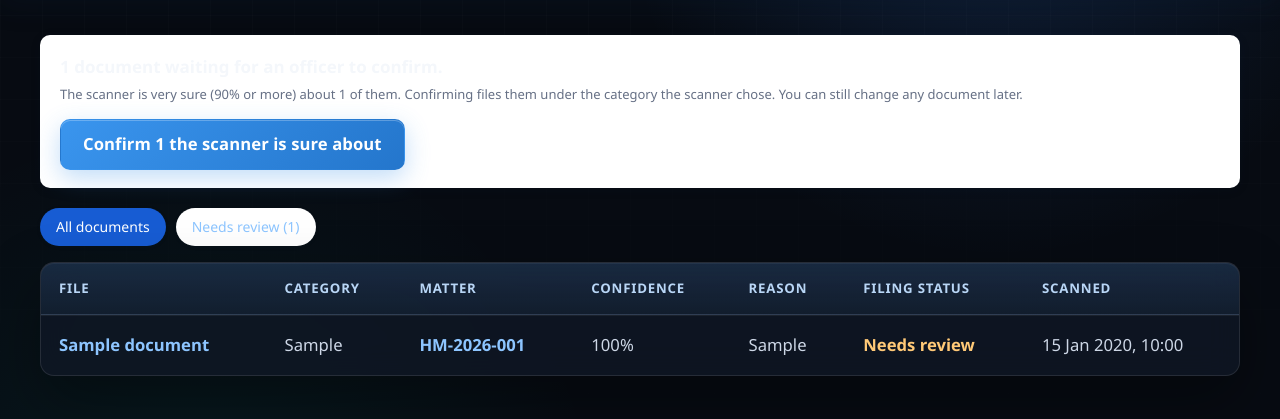
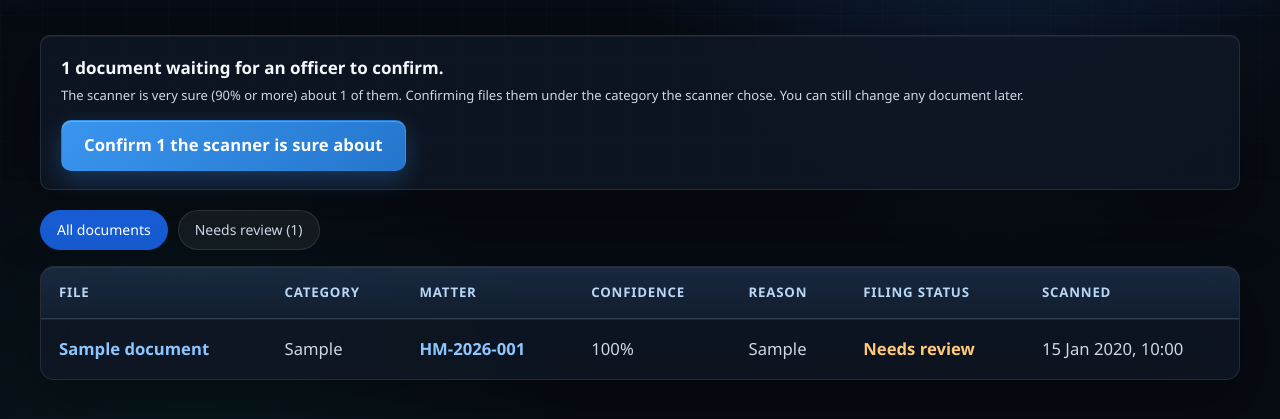
Before and after one commit to amrithayat3-png/home-ai, a Laravel app: page /documents in a window 1280 px wide. Shown: the part 153-572 px from the top of the page. Run offline with Laravel 12, Linux system fonts and the light colour scheme; the visitor is signed in with stand-in values (Sample User, id 1); data comes from the database, SQL or seed files in the repository; tables that the repository leaves empty hold one stand-in row (values such as "Sample post"); some libraries are stand-ins or nearby versions.

Commit message:
Fix unreadable white boxes on the dark theme (confirm-all banner, tabs, upload and search pages)
Co-Authored-By: Claude Sonnet 5.5 <noreply@anthropic.com>
Claude-Session: https://claude.ai/code/session_01GyFLXeErrxA7qEei2eiJL7

```diff
--- a/public/css/home-ui-dark.css
+++ b/public/css/home-ui-dark.css
@@ -470,3 +470,72 @@ body.theme-dark .empty { color: var(--d-muted) !important; }
 body.theme-dark .filed { color: #5be0b0 !important; }
 body.theme-dark .review { color: #ffc977 !important; }
 body.theme-dark .move-form select { min-width: 220px; }
+
+/* ---------- Confirm-all banner, tabs and the many-files upload page ---------- */
+body.theme-dark .bulk-card {
+    background: var(--d-panel) !important;
+    border: 1px solid var(--d-border);
+    box-shadow: inset 0 1px 0 rgba(255, 255, 255, .06), 0 24px 60px rgba(0, 0, 0, .35) !important;
+}
+body.theme-dark .bulk-card strong { color: var(--d-text) !important; }
+body.theme-dark .bulk-card p { color: var(--d-text-2) !important; }
+
+body.theme-dark .tabs a {
+    background: rgba(255, 255, 255, .06) !important;
+    border: 1px solid var(--d-border);
+    box-shadow: none !important;
+    color: var(--d-text-2) !important;
+}
+body.theme-dark .tabs a:hover { border-color: var(--d-border-hover); color: #fff !important; }
+body.theme-dark .tabs a.active {
+    background: #175cd3 !important;
+    border-color: #175cd3;
+    color: #fff !important;
+}
+
+body.theme-dark .banner:not(.error):not(.warn):not(.info) {
+    background: rgba(92, 169, 255, .1) !important;
+    border: 1px solid rgba(92, 169, 255, .32);
+    border-left: 4px solid var(--d-blue);
+    color: #a9d2ff !important;
+}
+
+body.theme-dark .queue td {
+    border-top: 1px solid rgba(255, 255, 255, .08) !important;
+    color: var(--d-text-2);
+}
+body.theme-dark .queue .name { color: var(--d-text); }
+body.theme-dark .queue .size { color: var(--d-muted); }
+body.theme-dark .st-queued { color: var(--d-muted) !important; }
+body.theme-dark .st-working { color: #8fc2ff !important; }
+body.theme-dark .st-done { color: #5be0b0 !important; }
+body.theme-dark .st-failed { color: #ff9aa5 !important; }
+
+body.theme-dark .summary {
+    background: rgba(255, 255, 255, .05) !important;
+    border: 1px solid var(--d-border);
+    color: var(--d-text) !important;
+}
+body.theme-dark .summary .note { color: var(--d-muted) !important; }
+body.theme-dark .summary a.btn,
+body.theme-dark button.secondary {
+    background: rgba(92, 169, 255, .14) !important;
+    border: 1px solid rgba(92, 169, 255, .35);
+    color: #b9d6f6 !important;
+}
+body.theme-dark .doc-link { color: #8fc2ff; }
+body.theme-dark .upload-box.over {
+    background: rgba(92, 169, 255, .14) !important;
+    border-color: var(--d-blue) !important;
+}
+
+/* Search page */
+body.theme-dark .hint {
+    background: var(--d-panel) !important;
+    border: 1px solid var(--d-border);
+    box-shadow: none !important;
+    color: var(--d-text-2) !important;
+}
+body.theme-dark .table-card .count { color: var(--d-muted) !important; }
+body.theme-dark .snippet { color: var(--d-text-2) !important; }
+body.theme-dark .snippet mark { background: rgba(245, 184, 91, .28); color: #ffe3b0; }
```
